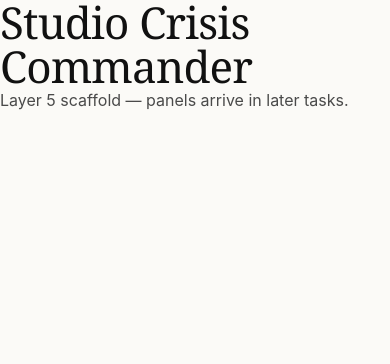
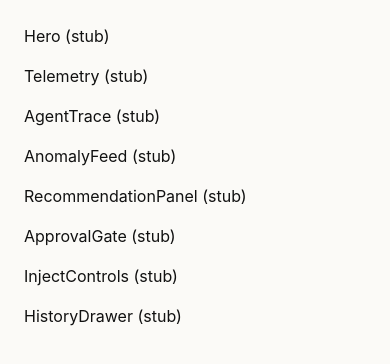
Before and after one commit to dgupta98/studio-crisis-commander, a React (Vite) app in the folder frontend/: page / in a window 390 px wide. Shown: the top 364 px of the page. Built offline with nearby package versions, Linux system fonts and the light colour scheme; a web font is replaced by a local one.

Commit message:
feat(fe): OpsCenter layout shell with 7 panel regions (stubs)

```diff
--- a/frontend/src/App.tsx
+++ b/frontend/src/App.tsx
@@ -1,8 +1,30 @@
+import { HeroBanner } from '@/panels/HeroBanner'
+import { TelemetryStrip } from '@/panels/TelemetryStrip'
+import { AnomalyFeed } from '@/panels/AnomalyFeed'
+import { AgentTrace } from '@/panels/AgentTrace'
+import { RecommendationPanel } from '@/panels/RecommendationPanel'
+import { ApprovalGate } from '@/panels/ApprovalGate'
+import { InjectControls } from '@/panels/InjectControls'
+import { HistoryDrawer } from '@/panels/HistoryDrawer'
+
 export function App() {
   return (
-    <div className="min-h-screen bg-paper text-ink font-body">
-      <h1 className="font-display text-4xl tracking-tight">Studio Crisis Commander</h1>
-      <p className="text-ink-soft">Layer 5 scaffold — panels arrive in later tasks.</p>
+    <div data-testid="ops-center"
+         className="min-h-screen bg-paper text-ink font-body overflow-x-hidden">
+      <div className="max-w-[1920px] mx-auto p-6 space-y-4">
+        <div data-testid="panel-hero"><HeroBanner /></div>
+        <div data-testid="panel-telemetry"><TelemetryStrip /></div>
+        <div className="grid grid-cols-1 lg:grid-cols-[3fr_2fr] gap-4">
+          <div data-testid="panel-trace"><AgentTrace /></div>
+          <aside className="space-y-4">
+            <div data-testid="panel-anomaly"><AnomalyFeed /></div>
+            <div data-testid="panel-recommendation"><RecommendationPanel /></div>
+            <div data-testid="panel-approval"><ApprovalGate /></div>
+            <div data-testid="panel-inject"><InjectControls /></div>
+          </aside>
+        </div>
+        <div data-testid="panel-history"><HistoryDrawer /></div>
+      </div>
     </div>
   )
 }
--- /dev/null
+++ b/frontend/src/panels/AgentTrace.tsx
@@ -0,0 +1 @@
+export function AgentTrace() { return <div>AgentTrace (stub)</div> }
--- /dev/null
+++ b/frontend/src/panels/AnomalyFeed.tsx
@@ -0,0 +1 @@
+export function AnomalyFeed() { return <div>AnomalyFeed (stub)</div> }
--- /dev/null
+++ b/frontend/src/panels/ApprovalGate.tsx
@@ -0,0 +1 @@
+export function ApprovalGate() { return <div>ApprovalGate (stub)</div> }
--- /dev/null
+++ b/frontend/src/panels/HeroBanner.tsx
@@ -0,0 +1 @@
+export function HeroBanner() { return <div>Hero (stub)</div> }
--- /dev/null
+++ b/frontend/src/panels/HistoryDrawer.tsx
@@ -0,0 +1 @@
+export function HistoryDrawer() { return <div>HistoryDrawer (stub)</div> }
--- /dev/null
+++ b/frontend/src/panels/InjectControls.tsx
@@ -0,0 +1 @@
+export function InjectControls() { return <div>InjectControls (stub)</div> }
--- /dev/null
+++ b/frontend/src/panels/RecommendationPanel.tsx
@@ -0,0 +1 @@
+export function RecommendationPanel() { return <div>RecommendationPanel (stub)</div> }
--- /dev/null
+++ b/frontend/src/panels/TelemetryStrip.tsx
@@ -0,0 +1 @@
+export function TelemetryStrip() { return <div>Telemetry (stub)</div> }
```
Also changed, not shown: 1 other file (tests, documents, lock files or other folders).
